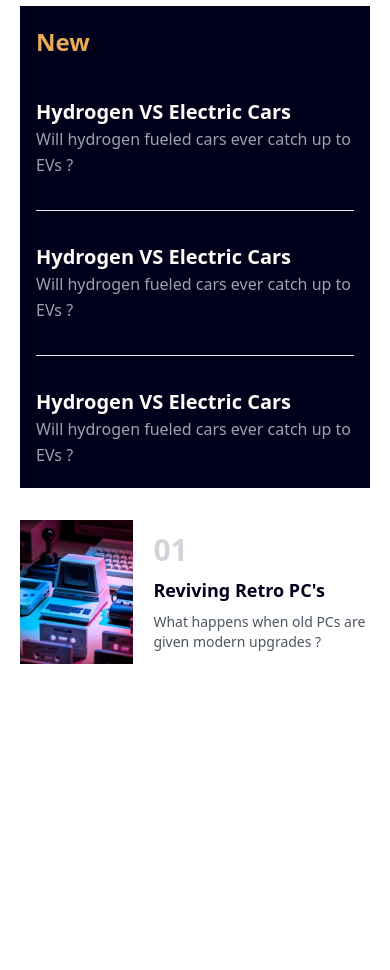
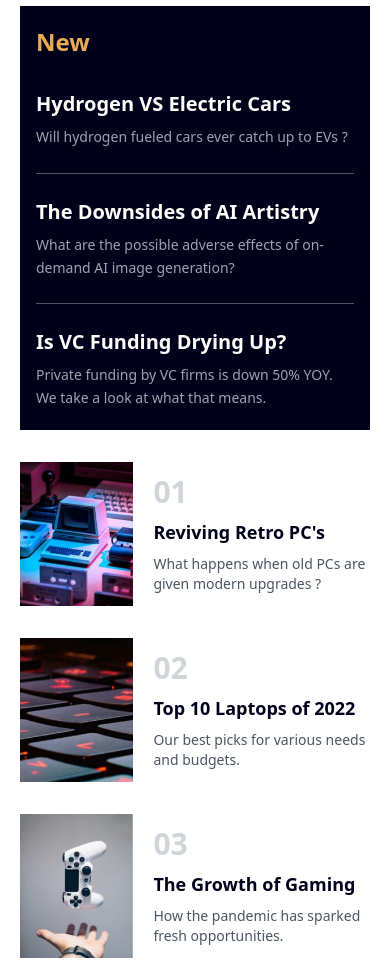
Before and after one commit to AliAdamH/news-homepage-challenge, a website built with Vite: page index.html in a window 390 px wide. Shown: the part 720-1690 px from the top of the page. Before the commit the page ends 1384 px from the top, so only its background shows below. Built offline with nearby package versions, Linux system fonts and the light colour scheme.

Commit message:
Finish mobile layout

```diff
--- a/index.html
+++ b/index.html
@@ -34,27 +34,27 @@
     <div id="new_panel" class="py-5 px-4 bg-neutral-darkblue mt-8">
         <h2 class="text-2xl text-soft-orange font-bold">New</h2>
         <div id="articles" class="mt-2">
-           <article class="border-b py-8">
+           <article class="border-b border-b-gray-600 py-6">
                 <h3 class="text-neutral-offwhite font-bold text-xl">Hydrogen VS Electric Cars</h3>
-                <p class="text-gray-400 mt leading-relaxed">
+                <p class="text-gray-400 mt-2 leading-relaxed text-sm">
                     Will hydrogen fueled cars ever catch up to EVs ?
                 </p>
            </article>
-           <article class="border-b py-8">
-                <h3 class="text-neutral-offwhite font-bold text-xl">Hydrogen VS Electric Cars</h3>
-                <p class="text-gray-400 mt leading-relaxed">
-                    Will hydrogen fueled cars ever catch up to EVs ?
+           <article class="border-b border-b-gray-600 py-6">
+                <h3 class="text-neutral-offwhite font-bold text-xl">The Downsides of AI Artistry</h3>
+                <p class="text-gray-400 mt-2 leading-relaxed text-sm">
+                    What are the possible adverse effects of on-demand AI image generation?
                 </p>
             </article>
-            <article class="pt-8">
-                <h3 class="text-neutral-offwhite font-bold text-xl">Hydrogen VS Electric Cars</h3>
-                <p class="text-gray-400 mt leading-relaxed">
-                    Will hydrogen fueled cars ever catch up to EVs ?
+            <article class="pt-6">
+                <h3 class="text-neutral-offwhite font-bold text-xl">Is VC Funding Drying Up?</h3>
+                <p class="text-gray-400 mt-2 leading-relaxed text-sm">
+                    Private funding by VC firms is down 50% YOY. We take a look at what that means.
                 </p>
             </article>
         </div>
     </div>
-    <div id="others" class="mt-8 space-y-8">
+    <div id="others" class="mt-8 space-y-8 mb-3">
         <article class="flex space-x-5 items-center">
             <img src="/assets/images/image-retro-pcs.jpg" class="h-36"/>
             <div class="space-y-2">
@@ -65,6 +65,28 @@
                 </p>
             </div>
         </article>
+
+        <article class="flex space-x-5 items-center">
+            <img src="/assets/images/image-top-laptops.jpg" class="h-36"/>
+            <div class="space-y-2">
+                <span class="text-3xl text-gray-300 font-bold">02</span>
+                <h4 class="text-lg text-neutral-darkblue font-extrabold">Top 10 Laptops of 2022</h4>
+                <p class="text-gray-600 text-sm">
+                    Our best picks for various needs and budgets.
+                </p>
+            </div>
+        </article>
+
+        <article class="flex space-x-5 items-center">
+            <img src="/assets/images/image-gaming-growth.jpg" class="h-36"/>
+            <div class="space-y-2">
+                <span class="text-3xl text-gray-300 font-bold">03</span>
+                <h4 class="text-lg text-neutral-darkblue font-extrabold">The Growth of Gaming</h4>
+                <p class="text-gray-600 text-sm">
+                    How the pandemic has sparked fresh opportunities.
+                </p>
+            </div>
+        </article>
     </div>
 </body>
 </html>
```
